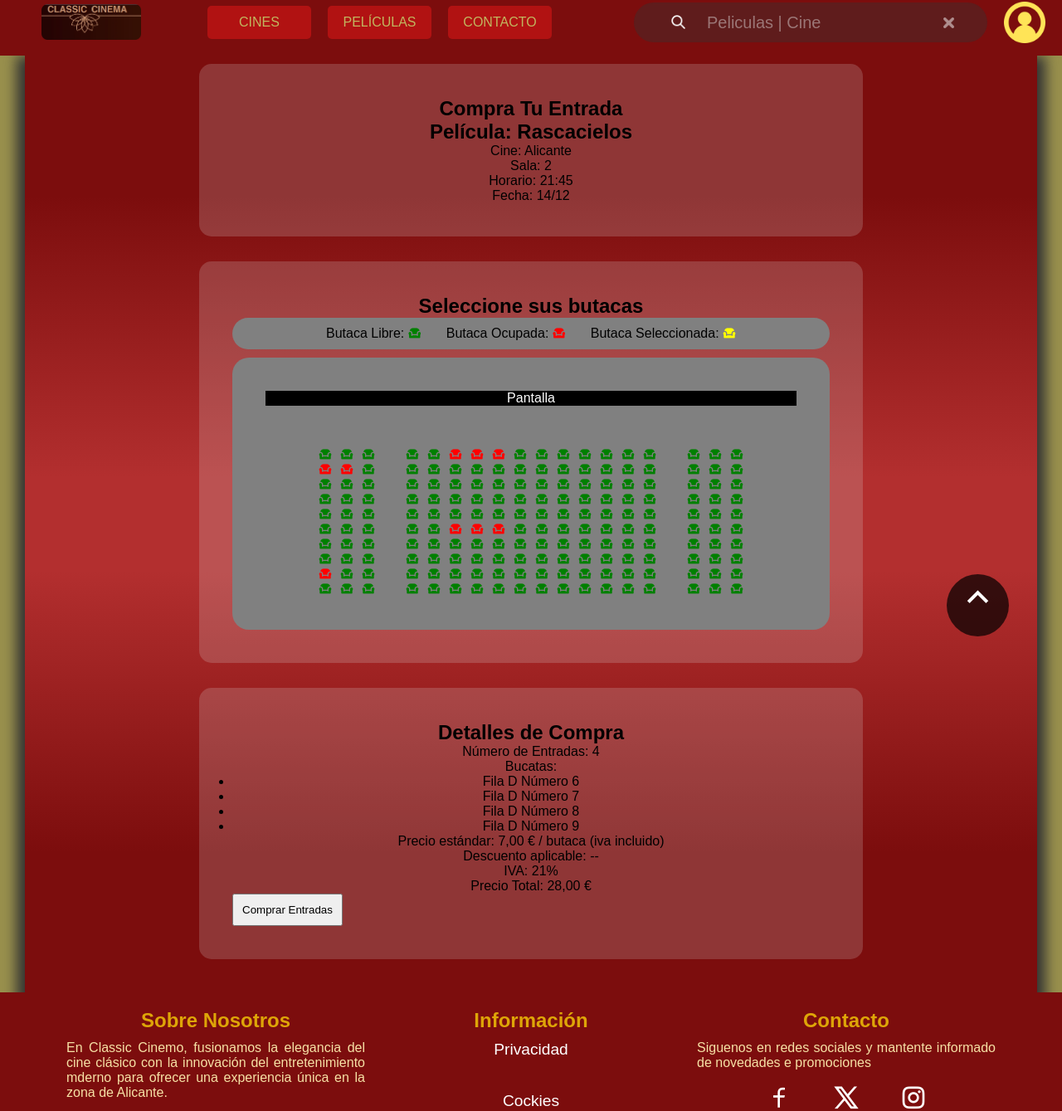
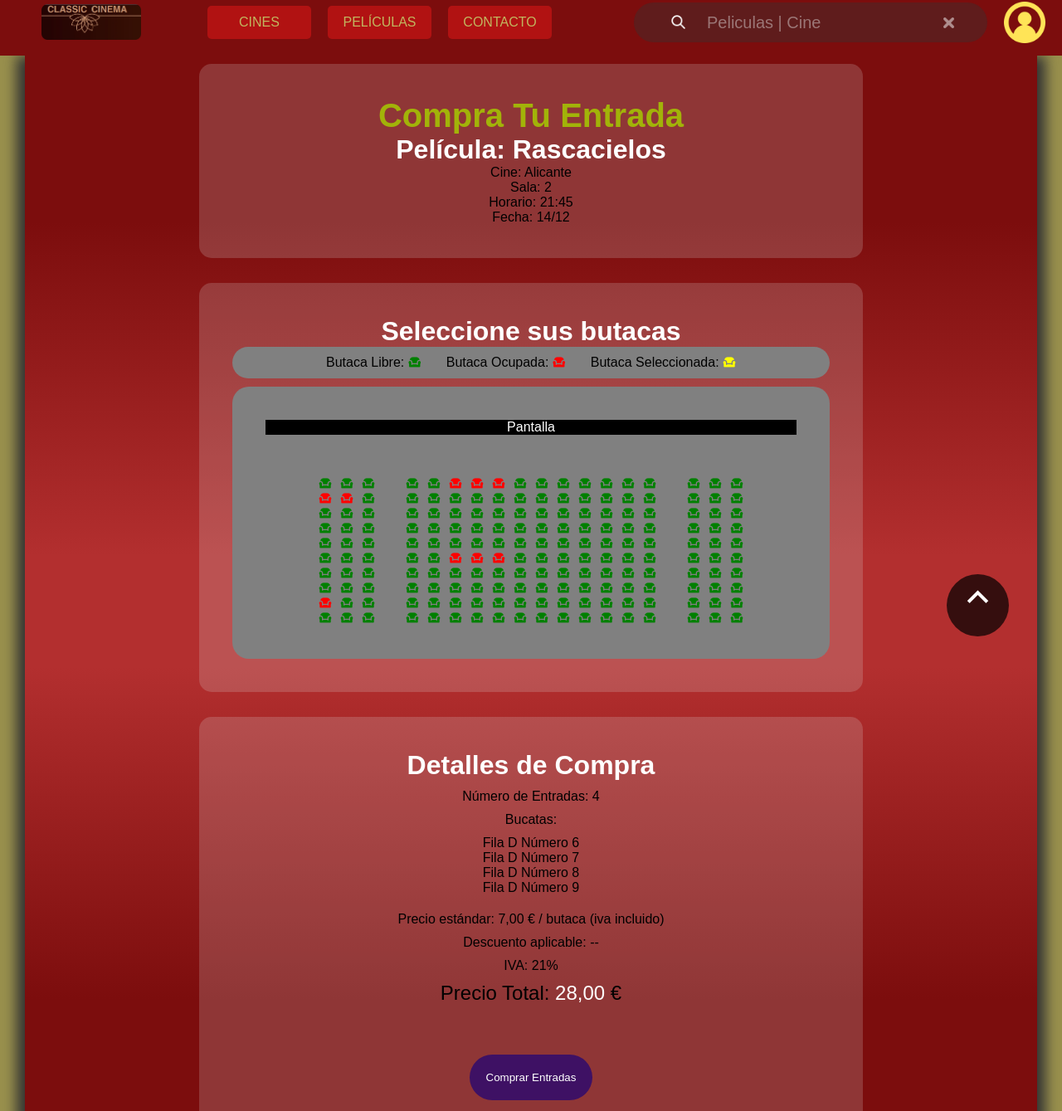
Before and after one commit to juanmiraaaa/ProyectoIntermodular, a plain HTML site: page src/website/pages/butacas.html in a window 1280 px wide. Shown: the part 13-1352 px from the top of the page at 83% size. Drawn offline with nearby package versions, Linux system fonts and the light colour scheme; a web font is replaced by a local one.

Commit message:
style: add style to h1, h2, p elements on butacas.css

```diff
--- a/src/website/assets/css/butacas.css
+++ b/src/website/assets/css/butacas.css
@@ -57,6 +57,17 @@ main section {
     border-radius: 15px;
     padding: 40px;
 }
+
+h1 {
+    color: var(--hero-h1-color);
+    font-size: 2.5rem;
+}
+
+h2 {
+    color: white;
+    font-size: 2rem;
+}
+
 
 #seats-legend {
     background-color: gray;
@@ -132,8 +143,47 @@ span.checked {
     display: none;
 }
 
-input[type="submit"] {
-    display: block;
-    padding: 10px;
+ul {
+    margin-top: 5px;
+    margin-bottom: 20px;
+}
 
+ul > li {
+    list-style: none;
 }
+
+#details > p {
+    margin: 10px;
+}
+
+#details > p:last-of-type {
+    margin-bottom: 60px;
+}
+
+button[type="submit"] {
+    display: inline-block;
+    padding: 20px;
+    text-align: center;
+    border: none;
+    border-radius: 500px;
+    color: white;
+    background-color: var(--film-button-bg-color);
+}
+
+p#detail-price-total {
+    font-size: 1.5rem;
+}
+
+#detail-price-total > span {
+    color: white;
+}
+
+button[type="submit"]:hover {
+    cursor: pointer;
+    color: white;
+    background-color: purple;
+}
+
+button[type="submit"]:active {
+    transform: scale(90%);
+}
--- a/src/website/pages/butacas.html
+++ b/src/website/pages/butacas.html
@@ -38,13 +38,13 @@
         <form action="#" method="post" id="seat-selection-form"></form>
             <section id="seats">
                 <h2>Seleccione sus butacas</h2>
-                <div id="seats-legend">
+                <article id="seats-legend">
                     <p>Butaca Libre: <span class="ri-sofa-fill available"></span></p>
                     <p>Butaca Ocupada: <span class="ri-sofa-fill unavailable"></span></p>
                     <p>Butaca Seleccionada: <span class="ri-sofa-fill checked"></span></p>
-                </div>
+                </article>
 
-                    <div id="seats-container">
+                <article id="seats-container">
                     <div id="screen">
                         <p>Pantalla</p>
                     </div>
@@ -1023,9 +1023,7 @@
                             </div>
                         </div>
                     </div>
-                    </div>
-
-
+                </article>
 
             </section>
 
@@ -1043,7 +1041,7 @@
                 <p id="detail-descuento">Descuento aplicable: <span>--</span></p>
                 <p id="detail-iva">IVA: <span>21</span>%</p>
                 <p id="detail-price-total">Precio Total: <span>28,00</span> €</p>
-                <input type="submit" value="Comprar Entradas"></input>
+                <button type="submit">Comprar Entradas</input>
             </section>
         </form>
     </main>
```
Lines whose indentation alone changed are shown as unchanged.
